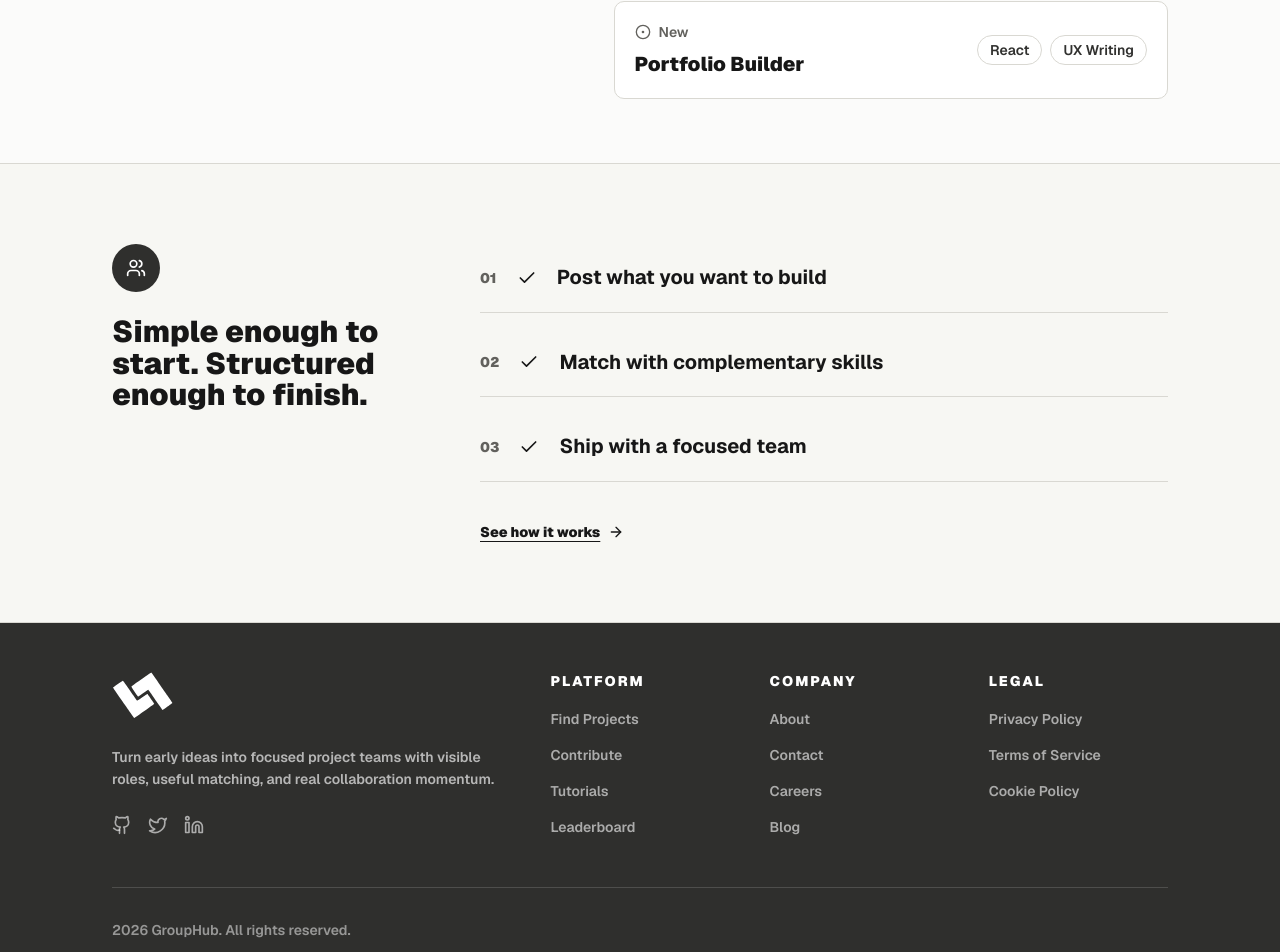
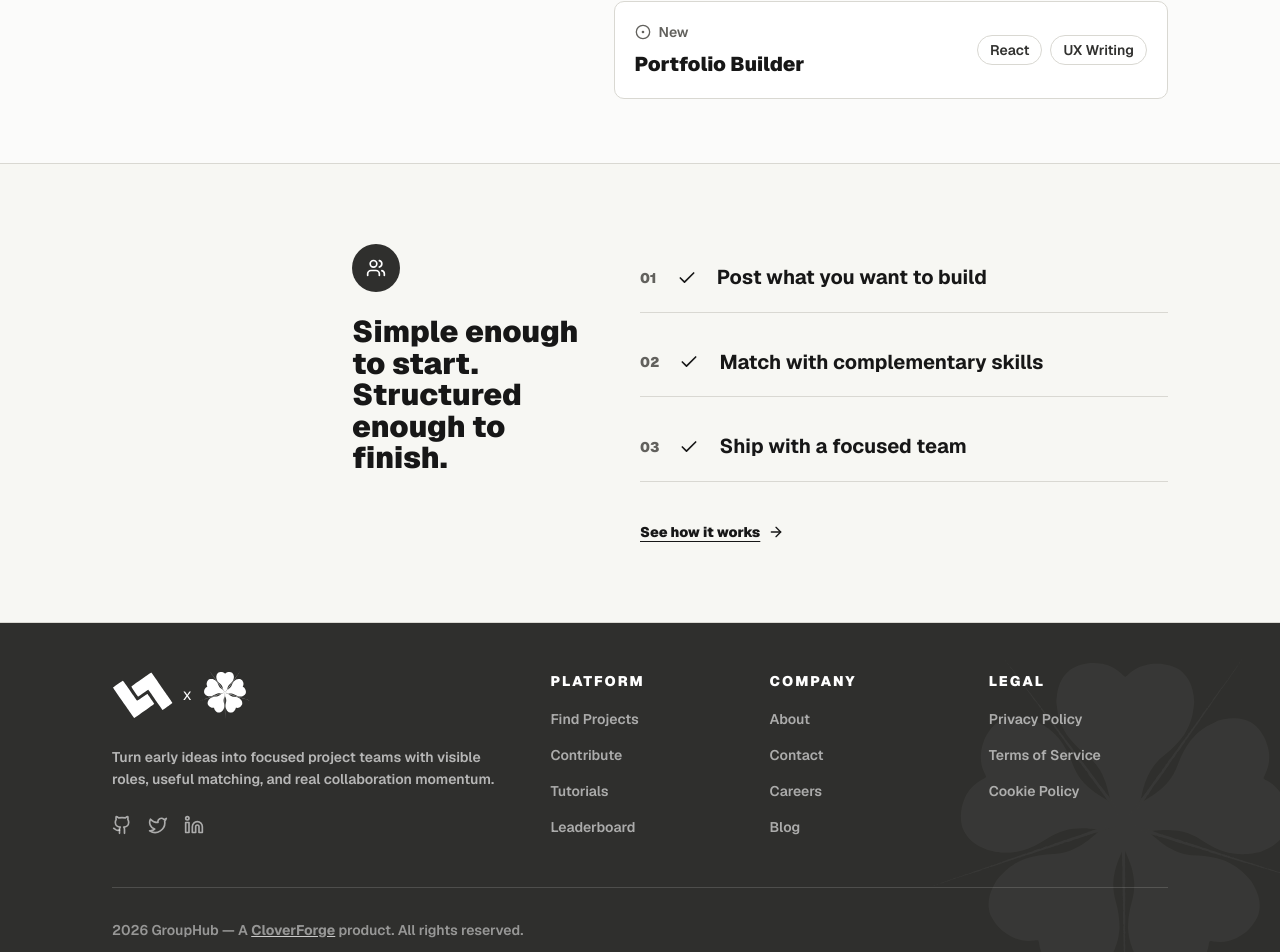
Before and after one commit to AmanCiphers/GroupHub, a Next.js app: page / in a window 1280 px wide. Shown: the part 1084-2036 px from the top of the page. Built offline with nearby package versions, Linux system fonts and the light colour scheme.

Commit message:
watermark

```diff
--- a/app/page.jsx
+++ b/app/page.jsx
@@ -133,9 +133,9 @@ export default function HomePage() {
         </div>
       </section>
 
-      <section className="bg-[#f7f7f3] px-6 py-14 sm:px-10 sm:py-20 lg:px-20 xl:px-28">
-        <div className="grid gap-8 lg:grid-cols-3 lg:gap-12">
-          <div className="lg:col-span-1">
+      <section className="bg-[#f7f7f3] px-6 py-14 sm:px-10 sm:py-20 lg:px-20 xl:px-28 flex flex-col items-center justify-center ">
+        <div className="grid gap-8 lg:grid-cols-3 lg:gap-12 justify-between  lg:pl-60">
+          <div className="lg:col-span-1 ">
             <div className="flex size-12 items-center justify-center rounded-full bg-[#2f2f2d] text-white">
               <Users className="size-5" />
             </div>
--- a/components/footer.jsx
+++ b/components/footer.jsx
@@ -23,12 +23,17 @@ const footerLinks = {
 
 export function Footer() {
   return (
-    <footer className="border-t border-[#d9d8d2] bg-[#2f2f2d] text-white">
+    <footer className="relative overflow-hidden border-t border-[#d9d8d2] bg-[#2f2f2d] text-white">
+      <div className="pointer-events-none absolute -bottom-10 -right-10 select-none opacity-[0.04]">
+        <img src="/white_clover.svg" alt="" className="h-auto scale-200sm:h-96" />
+      </div>
       <div className="px-6 py-12 sm:px-10 lg:px-20 xl:px-28">
         <div className="grid gap-10 md:grid-cols-2 lg:grid-cols-5">
           <div className="lg:col-span-2">
-            <Link href="/" className="inline-flex items-center" aria-label="GroupHub home">
+            <Link href="/" className="inline-flex items-center gap-2" aria-label="GroupHub home">
               <img src="/Logo.svg" alt="" className="h-12 w-auto" />
+              <h1> x </h1>
+              <img src="/white_clover.svg" alt="" className="h-12 w-auto" />
             </Link>
             <p className="mt-5 max-w-sm text-sm font-semibold leading-relaxed text-white/65">
               Turn early ideas into focused project teams with visible roles,
@@ -75,7 +80,7 @@ export function Footer() {
 
         <div className="mt-12 border-t border-white/15 pt-8">
           <p className="text-sm font-semibold text-white/50">
-            {new Date().getFullYear()} GroupHub. All rights reserved.
+            {new Date().getFullYear()} GroupHub — A <span className="font-bold underline"><a target="_blank" href="https://cloverforge.vercel.app/">CloverForge</a></span> product. All rights reserved.
           </p>
         </div>
       </div>
```
Also changed, not shown: public/white_clover.svg (added).
